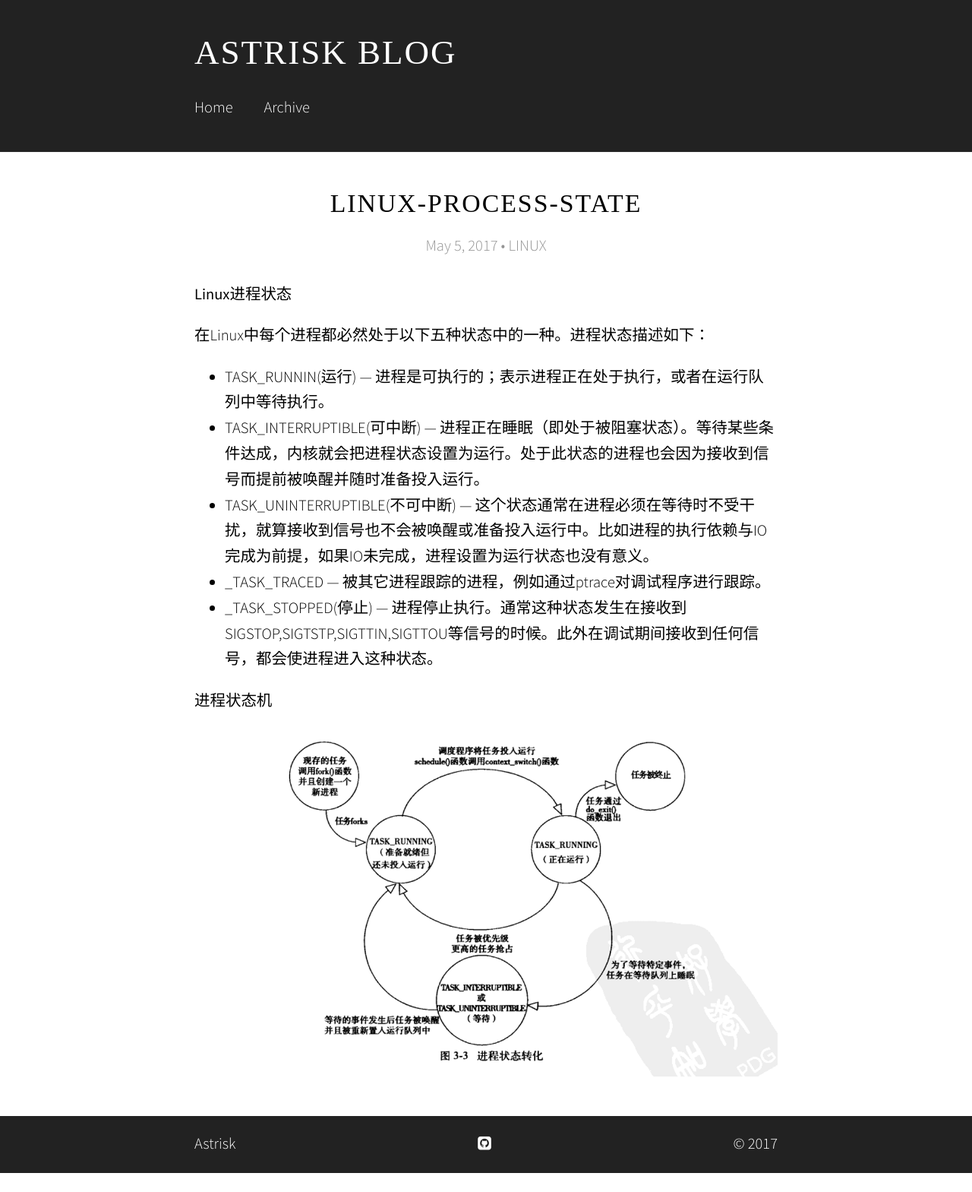
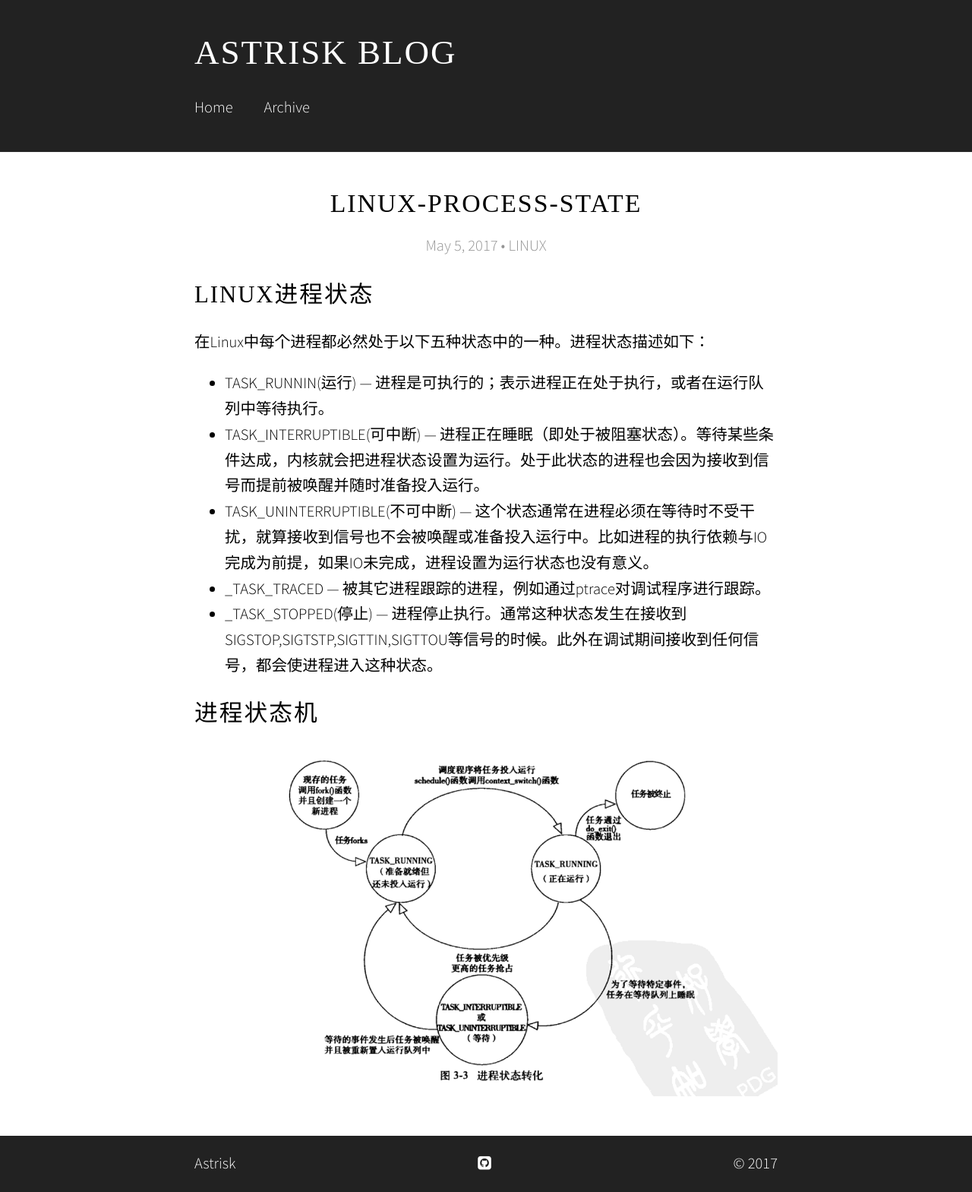
Before and after one commit to astrisk/astrisk.github.io, a Jekyll site: the page built from _posts/2017-05-05-linux-process-state.md, in a window 1280 px wide. Shown: the whole page at 76% size. Built offline with Jekyll 4.4.1, drawn with Linux system fonts in a browser that asks for light colours; some web fonts are replaced; before the commit the page ends 1544 px from its top, so only the background shows below that.

Commit message:
更新格式

```diff
--- a/_posts/2017-05-05-linux-process-state.md
+++ b/_posts/2017-05-05-linux-process-state.md
@@ -4,7 +4,7 @@
 categories: LINUX
 ---
 
-**Linux进程状态**
+## **Linux进程状态**
 
 在Linux中每个进程都必然处于以下五种状态中的一种。进程状态描述如下：
 
@@ -14,6 +14,6 @@
 - _TASK_TRACED --- 被其它进程跟踪的进程，例如通过ptrace对调试程序进行跟踪。
 - _TASK_STOPPED(停止) --- 进程停止执行。通常这种状态发生在接收到SIGSTOP,SIGTSTP,SIGTTIN,SIGTTOU等信号的时候。此外在调试期间接收到任何信号，都会使进程进入这种状态。
 
-**进程状态机**
+## **进程状态机**
 
 ![process-states]({{ site.url }}/images/linux/process-states.png)
```
